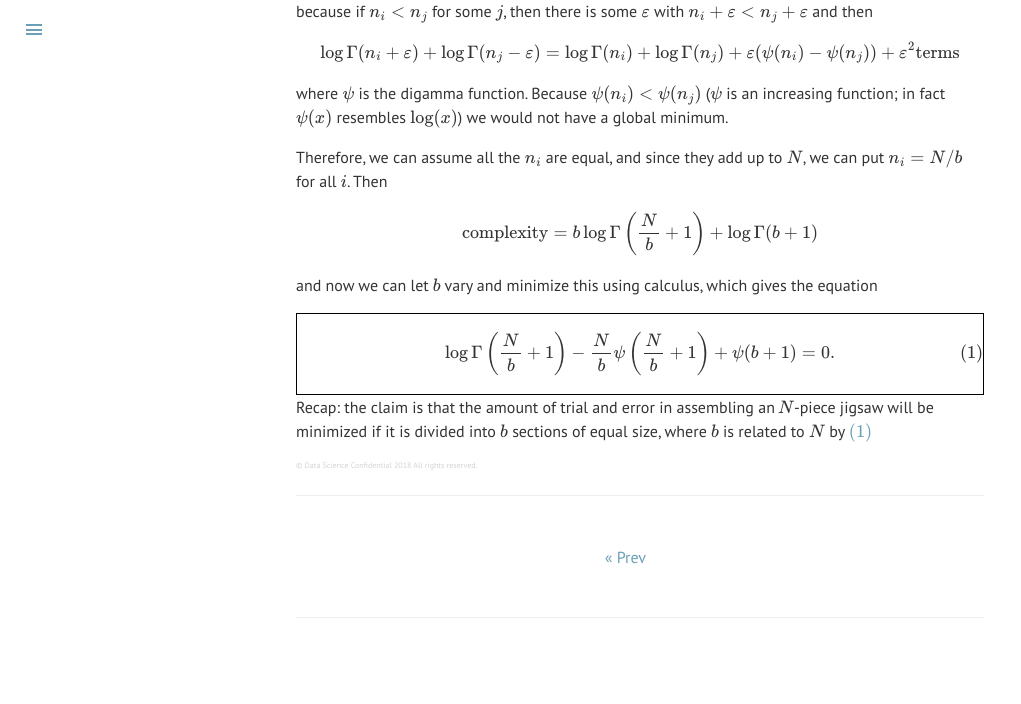
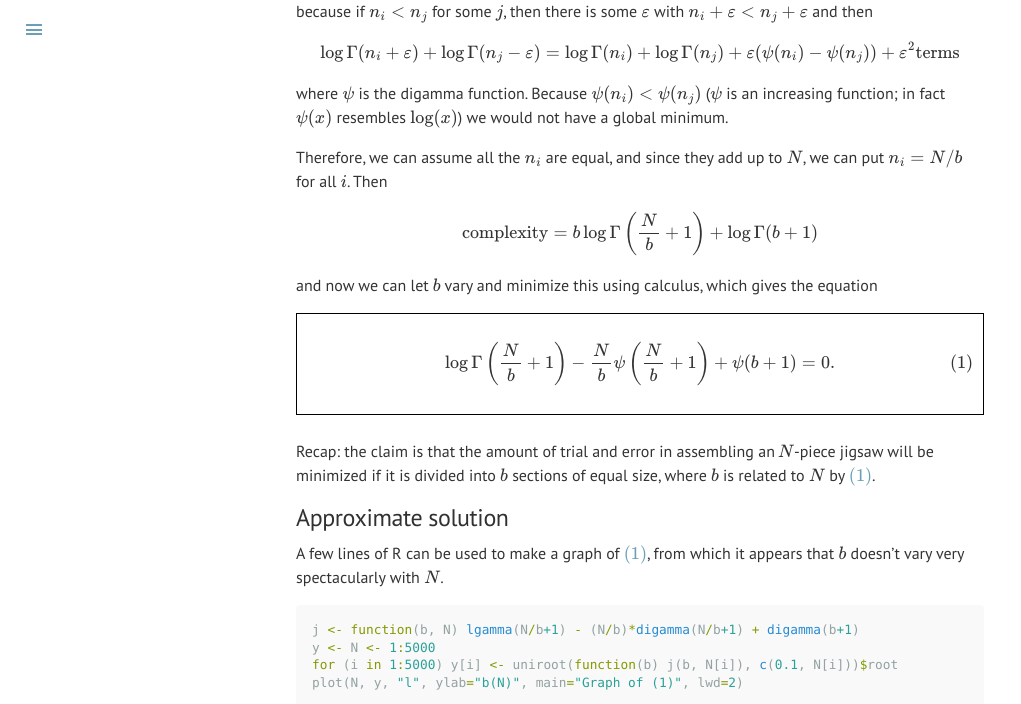
Before and after one commit to datascienceconfidential/datascienceconfidential.github.io, a Jekyll site: the page built from _posts/2018-02-07-jigsaw-equation.md, in a window 1280 px wide and 1400 px high, scrolled down 1720 px. Shown: the top 704 px of the window, without its empty margins (0-1021 px from the left). Built offline with Jekyll 4.4.1, drawn with Linux system fonts in a browser that asks for light colours; formulas are drawn with MathJax 3; comment, search, counter and statistics services are not loaded; before the commit the page ends 2403 px from its top, so only the background shows below that; some of the changed text lies outside the part shown; grey boxes are pictures that could not be loaded.

Commit message:
adding graph

````diff
--- a/_posts/2018-02-07-jigsaw-equation.md
+++ b/_posts/2018-02-07-jigsaw-equation.md
@@ -48,9 +48,26 @@
 
 and now we can let $b$ vary and minimize this using calculus, which gives the equation
 
-<div style="border: 1px solid black;">
+<div style="border: 1px solid black; padding:10px;">
 $$\log \Gamma\left(\frac{N}{b} + 1\right) - \frac{N}{b} \psi\left(\frac{N}{b} + 1\right) + \psi(b+1) = 0.\tag{1}\label{eq:1}$$
 </div>
 
+<br>
+Recap: the claim is that the amount of trial and error in assembling an $N$-piece jigsaw will be minimized if it is divided into $b$ sections of equal size, where $b$ is related to $N$ by $\eqref{eq:1}$.
 
-Recap: the claim is that the amount of trial and error in assembling an $N$-piece jigsaw will be minimized if it is divided into $b$ sections of equal size, where $b$ is related to $N$ by $\eqref{eq:1}$
+## Approximate solution
+
+A few lines of R can be used to make a graph of $\eqref{eq:1}$, from which it appears that $b$ doesn't vary very spectacularly with $N$.
+
+```r
+j <- function(b, N) lgamma(N/b+1) - (N/b)*digamma(N/b+1) + digamma(b+1)
+y <- N <- 1:5000
+for (i in 1:5000) y[i] <- uniroot(function(b) j(b, N[i]), c(0.1, N[i]))$root
+plot(N, y, "l", ylab="b(N)", main="Graph of (1)", lwd=2)
+```
+
+<div style="width:70%; margin:0 auto;">
+ <img src="/blog/images/2018-02/jigsaw_function_1.png" />
+</div>
+
+I am particularly interested in the cases of a 1000-piece puzzle, for which $b=155.6$ and a 500-piece puzzle, for which $b=86.36$. This corresponds to sections of size 6.4 and 5.8 respectively, so our jigsaw puzzle should be divisible into blocks of aboue 6 pieces each. In terms of the picture, this would correspond to a picture which contains a large number of small and easily-distinguishable items or regions, in other words, something graphically "busy".
````
